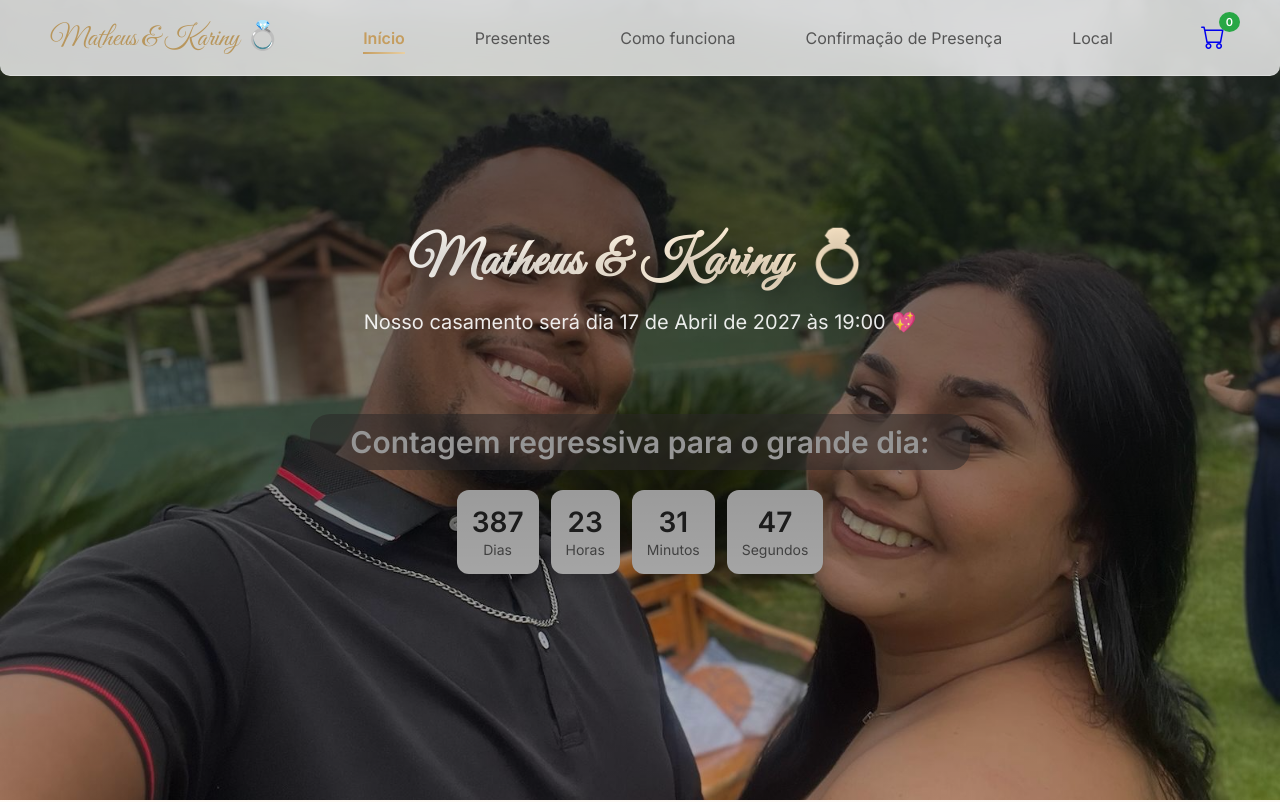
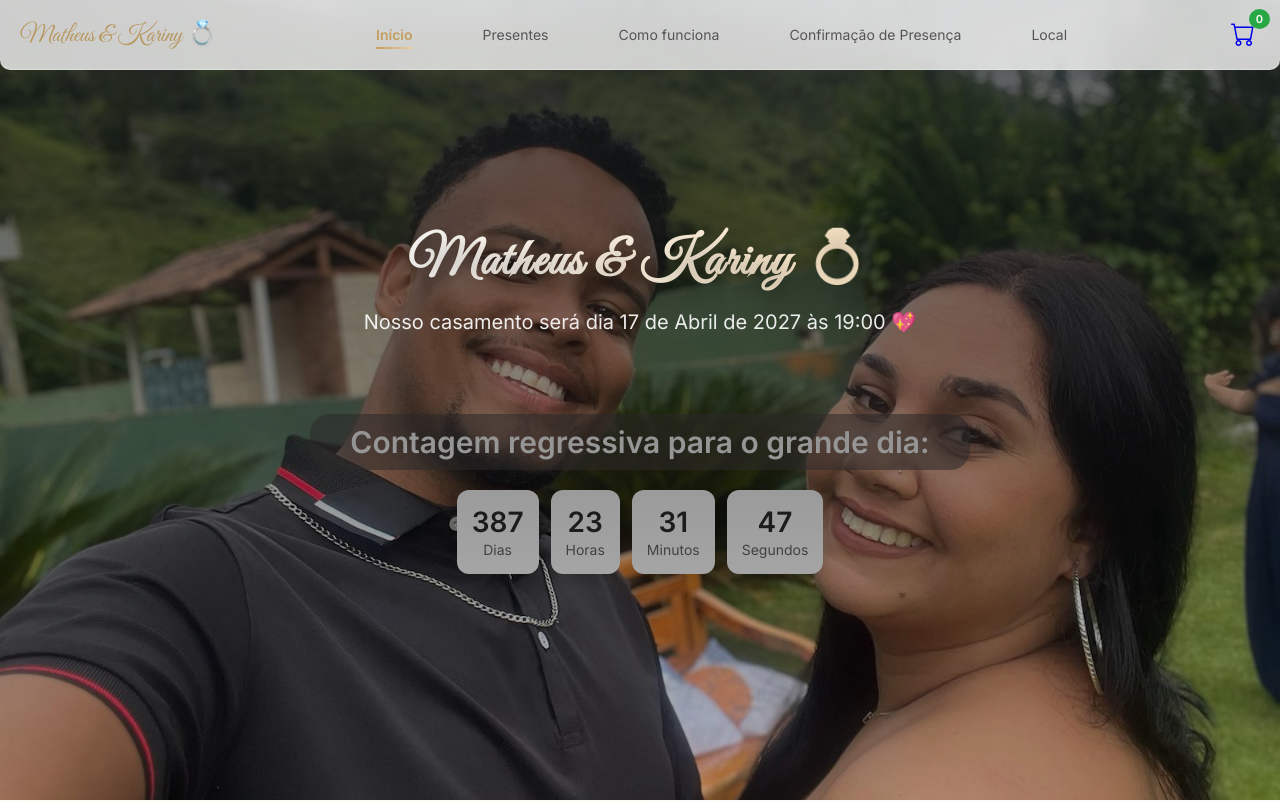
Before and after one commit to Matheus-Fernando-br/Casamento, a React (Vite) app in the folder FrontEnd/Casamento/: page / in a window 1280 px wide. Shown: the top 802 px of the page. Built offline with nearby package versions, Linux system fonts and the light colour scheme.

Commit message:
orgnzaição navbar

```diff
--- a/FrontEnd/Casamento/src/pages/ComoFunciona.jsx
+++ b/FrontEnd/Casamento/src/pages/ComoFunciona.jsx
@@ -98,13 +98,13 @@ export default function ComoFunciona(){
         <Item
           index={2}
           pergunta="Como envio o presente?"
-          resposta="Escolha o presente desejado, copie a chave PIX e realize o pagamento."
+          resposta="Escolha o presente desejado, copie a chave PIX e envie o valor."
         />
 
         <Item
           index={3}
           pergunta="Posso escolher mais de um presente?"
-          resposta="Sim, você pode escolher quantos presentes desejar."
+          resposta="Sim, você pode escolher quantos presentes desejar abençoar."
         />
 
         <Item
--- a/FrontEnd/Casamento/src/styles/global.css
+++ b/FrontEnd/Casamento/src/styles/global.css
@@ -294,7 +294,7 @@ NAVBAR GLASS
   justify-content: space-between;
   align-items: center;
 
-  padding: 18px 50px;
+  padding: 15px 20px;
 
   background: rgba(255, 255, 255, 0.774);
   backdrop-filter: blur(18px);
@@ -310,7 +310,7 @@ NAVBAR GLASS
 
 .logo {
   font-family: "Great Vibes";
-  font-size: 28px;
+  font-size: 24px;
   color: #b8965c;
 }
 
@@ -322,7 +322,8 @@ NAVBAR GLASS
 .menu a {
   text-decoration: none;
   color: #555;
-
+  font-family: "Inter", sans-serif;
+  font-size: 14px;
   position: relative;
   transition: 0.3s;
 }
@@ -368,16 +369,24 @@ NAVBAR GLASS
 
   position: relative;
 
-  transition: 0.3s ease-in-out;
+  transition: all 0.3s ease-in-out;
 
   padding: 5px;
   border-radius: 10px;
 }
 
+.cart i{
+  transition:all 0.3s ease-in-out ;
+}
+
+.cart i:hover {
+    color: #c59d5f;
+}
+
 .cart:hover {
   transform: scale(1.1);
-  background-color: #b4b3b3;
-}
+}
+
 
 /* cart ativo */
 .cart a.active {
```
